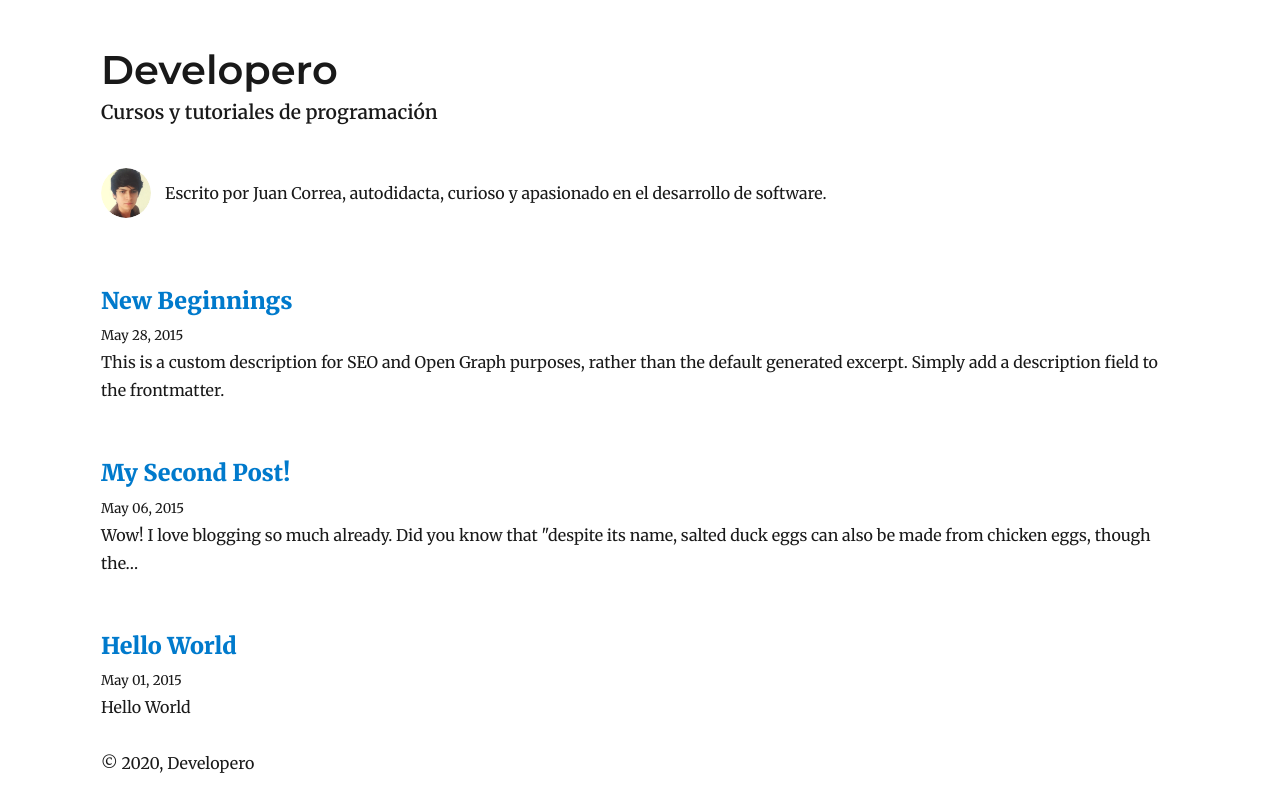
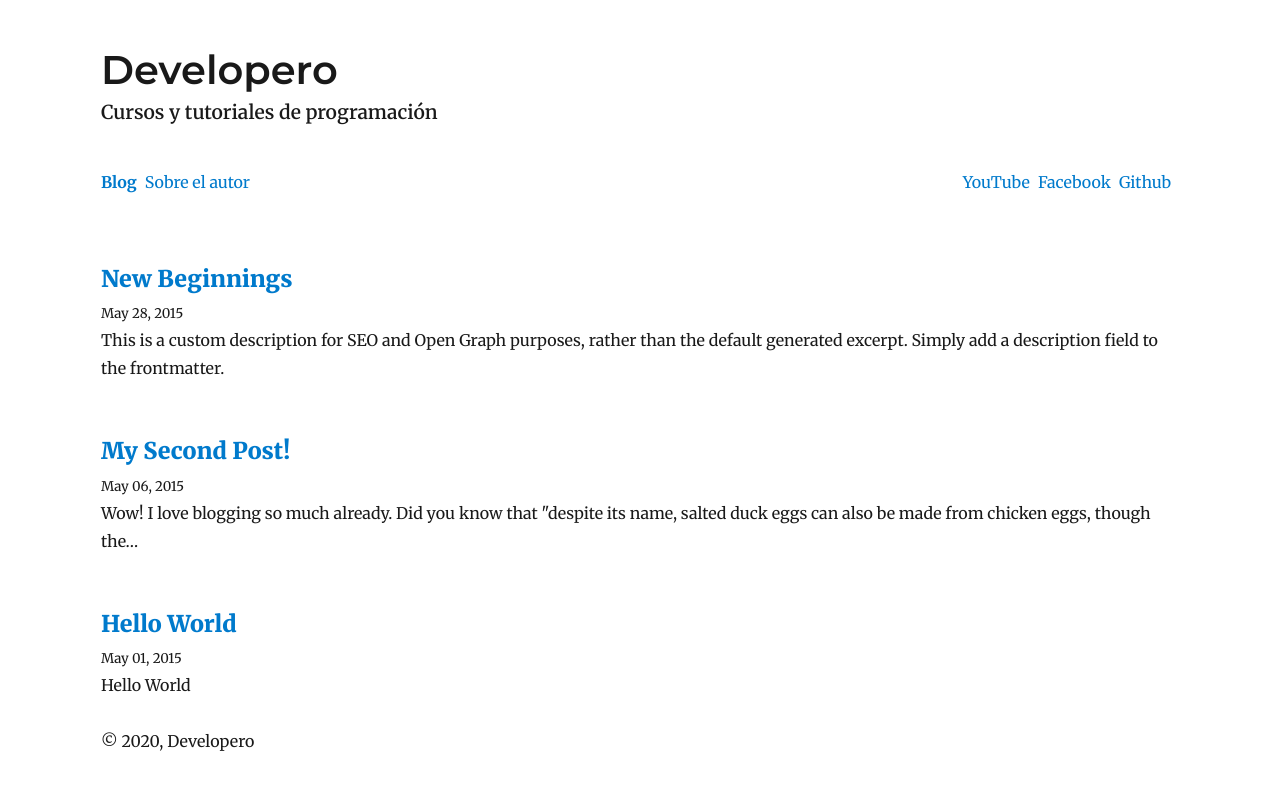
Before and after one commit to Developero-oficial/blog, a Gatsby site: page / in a window 1280 px wide. Built offline with nearby package versions, Linux system fonts and the light colour scheme; Gatsby itself is replaced by a stand-in of ours; some packages are replaced by stand-ins of ours.

Commit message:
nav-bar and about page added

```diff
--- a/gatsby-config.js
+++ b/gatsby-config.js
@@ -1,15 +1,16 @@
 module.exports = {
   siteMetadata: {
     title: `Developero`,
-    subtitle: `Cursos y tutoriales de programación`,
     author: {
       name: `Juan Correa`,
       summary: `autodidacta, curioso y apasionado en el desarrollo de software`,
     },
-    description: `A starter blog demonstrating what Gatsby can do.`,
-    siteUrl: `https://gatsby-starter-blog-demo.netlify.com/`,
+    description: `Cursos y tutoriales de programación`,
+    siteUrl: `https://developero.io`,
     social: {
-      youtube: `developero`,
+      youtube: `https://www.youtube.com/c/developero`,
+      facebook: 'https://www.facebook.com/DeveloperoOficial/',
+      github: 'https://github.com/Developero-oficial'
     },
   },
   plugins: [
--- a/src/components/layout.js
+++ b/src/components/layout.js
@@ -2,13 +2,10 @@ import React from "react"
 import { Link } from "gatsby"
 
 import { rhythm, scale } from "../utils/typography"
+import NavBar from './nav-bar'
 
-const Layout = ({ location, title, subtitle, children }) => {
-  const rootPath = `${__PATH_PREFIX__}/`
-  let header
-
-  if (location.pathname === rootPath) {
-    header = (
+const Layout = ({ location, title, description, social, children }) => {
+  const header = (
     <>
       <h1
         style={{
@@ -30,36 +27,14 @@ const Layout = ({ location, title, subtitle, children }) => {
       </h1>
       <h2 style={{
         marginTop: 0,
-          marginBottom: 0,
         marginBottom: rhythm(1.5),
         fontWeight: '600',
         ...scale(0.2),
       }}>
-          {subtitle}
+        {description}
       </h2>
     </>
   )
-  } else {
-    header = (
-      <h3
-        style={{
-          fontFamily: `Montserrat, sans-serif`,
-          fontWeight: '600',
-          marginTop: 0,
-        }}
-      >
-        <Link
-          style={{
-            boxShadow: `none`,
-            color: `inherit`,
-          }}
-          to={`/`}
-        >
-          {title}
-        </Link>
-      </h3>
-    )
-  }
   return (
     <div
       style={{
@@ -70,6 +45,9 @@ const Layout = ({ location, title, subtitle, children }) => {
       }}
     >
       <header>{header}</header>
+
+      <NavBar social={social} location={location} />
+
       <main>{children}</main>
       <footer>
         © {new Date().getFullYear()}, Developero
--- /dev/null
+++ b/src/components/nav-bar/index.js
@@ -0,0 +1,3 @@
+import NavBar from './nav-bar'
+
+export default NavBar
--- /dev/null
+++ b/src/components/nav-bar/nav-bar.js
@@ -0,0 +1,41 @@
+import React from "react"
+import { Link } from "gatsby"
+
+import styles from './nav-bar.module.css'
+
+const NavBar = ({ social, location }) => {
+
+  return (
+    <div className={styles.container}>
+      <nav>
+        <ul>
+          <li className={location.pathname === '/' ? styles.selected : ''}>
+            <Link to="/">
+              Blog
+            </Link>
+          </li>
+          <li className={location.pathname === '/about' ? styles.selected : ''}>
+            <Link to="/about">
+              Sobre el autor
+            </Link>
+          </li>
+        </ul>
+      </nav>
+      <div>
+        <ul>
+          <li>
+            <a target="_blank" rel="noreferrer" href={social.youtube}>YouTube</a>
+          </li>
+          <li>
+            <a target="_blank" rel="noreferrer" href={social.facebook}>Facebook</a>
+          </li>
+          <li>
+            <a target="_blank" rel="noreferrer" href={social.github}>Github</a>
+          </li>
+        </ul>
+      </div>
+    </div>
+  )
+}
+
+export default NavBar
--- /dev/null
+++ b/src/components/nav-bar/nav-bar.module.css
@@ -0,0 +1,26 @@
+.container {
+  display: flex;
+  flex-wrap: wrap;
+  justify-content: space-between;
+}
+
+.container nav ul, .container div ul {
+  list-style: none;
+  display: flex;
+  flex-wrap: wrap;
+  justify-content: flex-start;
+  padding: 0;
+  margin: 0;
+}
+
+li {
+  padding-right: 8px;
+}
+
+a {
+  text-decoration: none;
+}
+
+.selected {
+  font-weight: bold;
+}
--- a/src/pages/index.tsx
+++ b/src/pages/index.tsx
@@ -2,7 +2,6 @@
 import React from "react"
 import { PageProps, Link, graphql } from "gatsby"
 
-import Bio from "../components/bio"
 import Layout from "../components/layout"
 import SEO from "../components/seo"
 import { rhythm } from "../utils/typography"
@@ -11,6 +10,12 @@ type Data = {
   site: {
     siteMetadata: {
       title: string
+      description: string
+      social: {
+        youtube: string
+        facebook: string
+        github: string
+      }
     }
   }
   allMarkdownRemark: {
@@ -31,13 +36,13 @@ type Data = {
 }
 
 const BlogIndex = ({ data, location }: PageProps<Data>) => {
-  const { title, subtitle } = data.site.siteMetadata
+  const { title, description, social } = data.site.siteMetadata
   const posts = data.allMarkdownRemark.edges
 
   return (
-    <Layout location={location} title={title} subtitle={subtitle}>
-      <SEO title="Blog" />
-      <Bio />
+    <Layout location={location} title={title} description={description} social={social}>
+      <SEO title="Developero" />
+
       {posts.map(({ node }) => {
         const title = node.frontmatter.title || node.fields.slug
         return (
@@ -75,7 +80,12 @@ export const pageQuery = graphql`
     site {
       siteMetadata {
         title
-        subtitle
+        description
+        social {
+          youtube
+          facebook
+          github
+        }
       }
     }
     allMarkdownRemark(sort: { fields: [frontmatter___date], order: DESC }) {
--- a/src/utils/typography.js
+++ b/src/utils/typography.js
@@ -3,9 +3,12 @@ import Wordpress2016 from "typography-theme-wordpress-2016"
 
 Wordpress2016.overrideThemeStyles = () => {
   return {
-    "a.gatsby-resp-image-link": {
+    'a.gatsby-resp-image-link': {
       boxShadow: `none`,
     },
+    'a': {
+      boxShadow: `none`,
+    }
   }
 }
 
```
Also changed, not shown: src/pages/about.js (added, +32 -0 lines), src/templates/blog-post.js (+8 -2 lines). Lines whose indentation alone changed are shown as unchanged.
